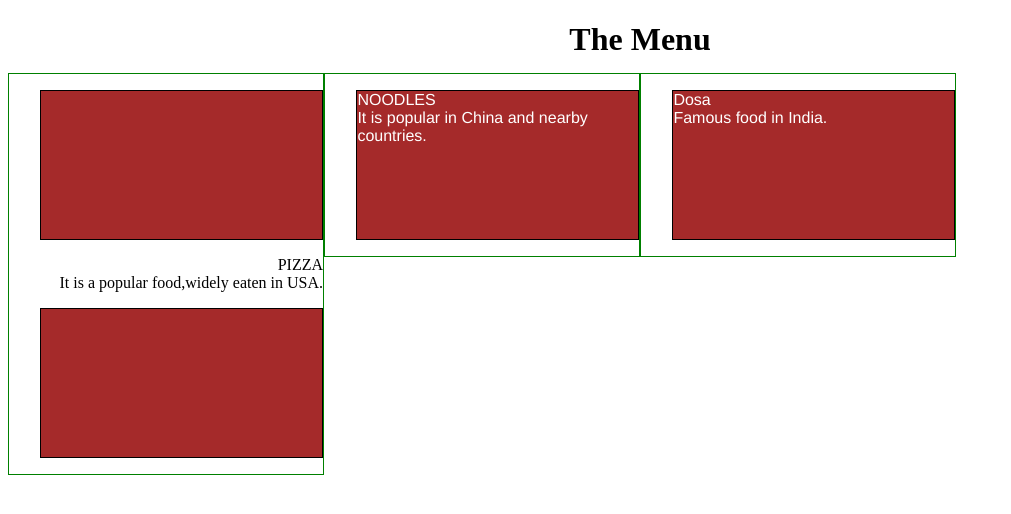
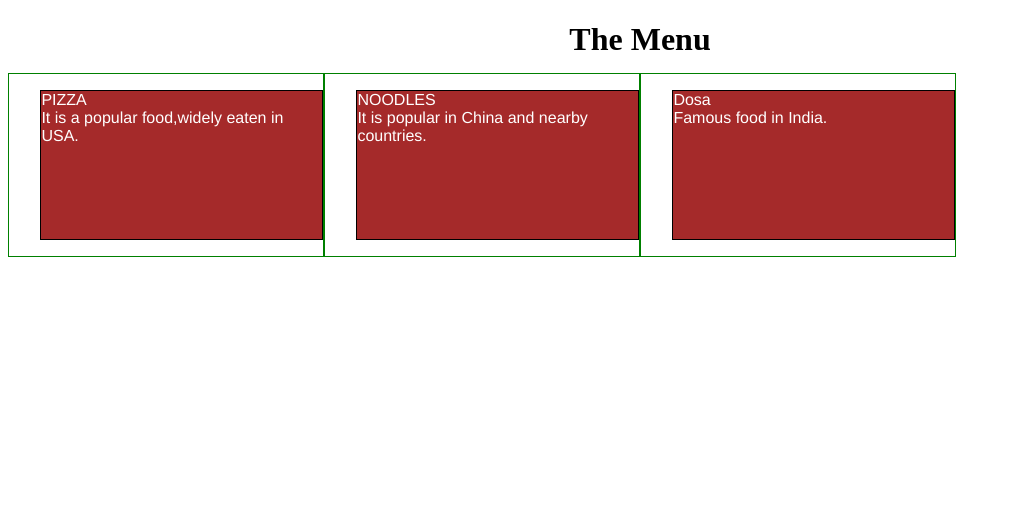
Before and after one commit to rakeshkumarm0209/coursera-asg, a plain HTML site: page index.html in a window 1280 px wide. Shown: the whole page, without its empty margins (0-1011 px from the left). Drawn offline with Linux system fonts and the light colour scheme.

Commit message:
Update index.html

```diff
--- a/index.html
+++ b/index.html
@@ -14,7 +14,7 @@
 <body>
 <h1><center>The Menu</center></h1>
 <div class="row">
-  <div class="col-lg-3 col-md-6" ><p><div style="text-align: right"> PIZZA</text-align><br>It is a popular food,widely eaten in USA.</p></div></div>
+  <div class="col-lg-3 col-md-6" ><p> PIZZA</text-align><br>It is a popular food,widely eaten in USA.</p></div></div>
   <div class="col-lg-3 col-md-6"><p><tr>NOODLES </tr><br> It is popular in China and nearby countries.</p></div>
   <div class="col-lg-3 col-md-6"><p><tr> Dosa</tr><br> Famous food in India. </p></div>
 </div>
```
